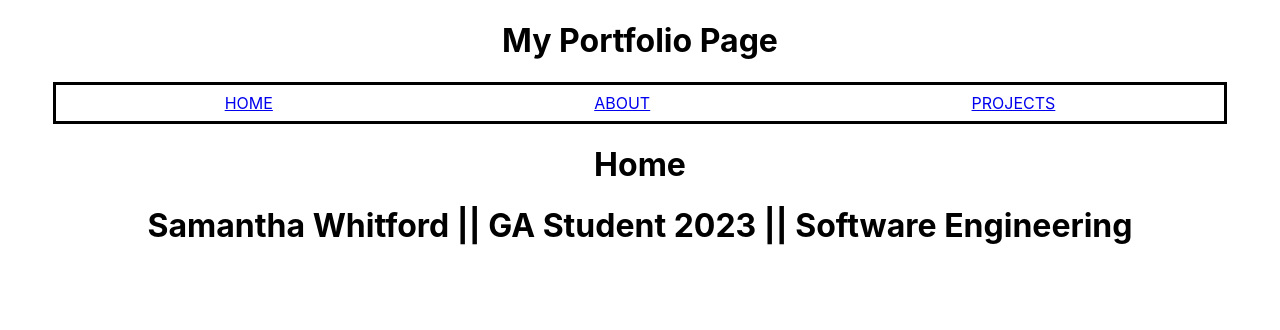
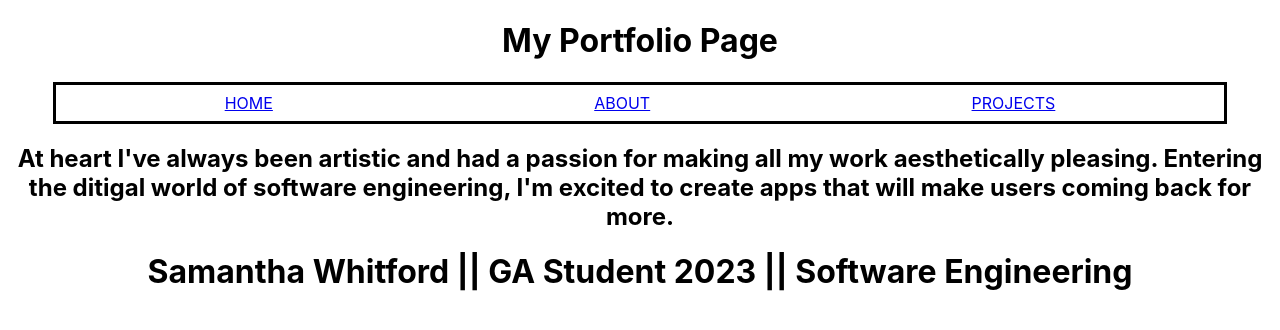
Before and after one commit to samwhitford11/Final-express-router-lab, a React (Create React App) app: page / in a window 1280 px wide. Shown: the top 330 px of the page. Built offline with nearby package versions, Linux system fonts and the light colour scheme.

Commit message:
more info on home page

```diff
--- a/src/pages/Home.js
+++ b/src/pages/Home.js
@@ -1,5 +1,10 @@
 function Home(props) {
-    return <h1>Home</h1>;
+    return (
+    <h1>Hi, I'm Samantha</h1>,
+    <h2>At heart I've always been artistic and had a passion for making all my work aesthetically pleasing. Entering the ditigal world of software engineering, I'm excited to create apps that will make users coming back for more.  </h2>
+
+
+    )
   }
 
   export default Home;
```
